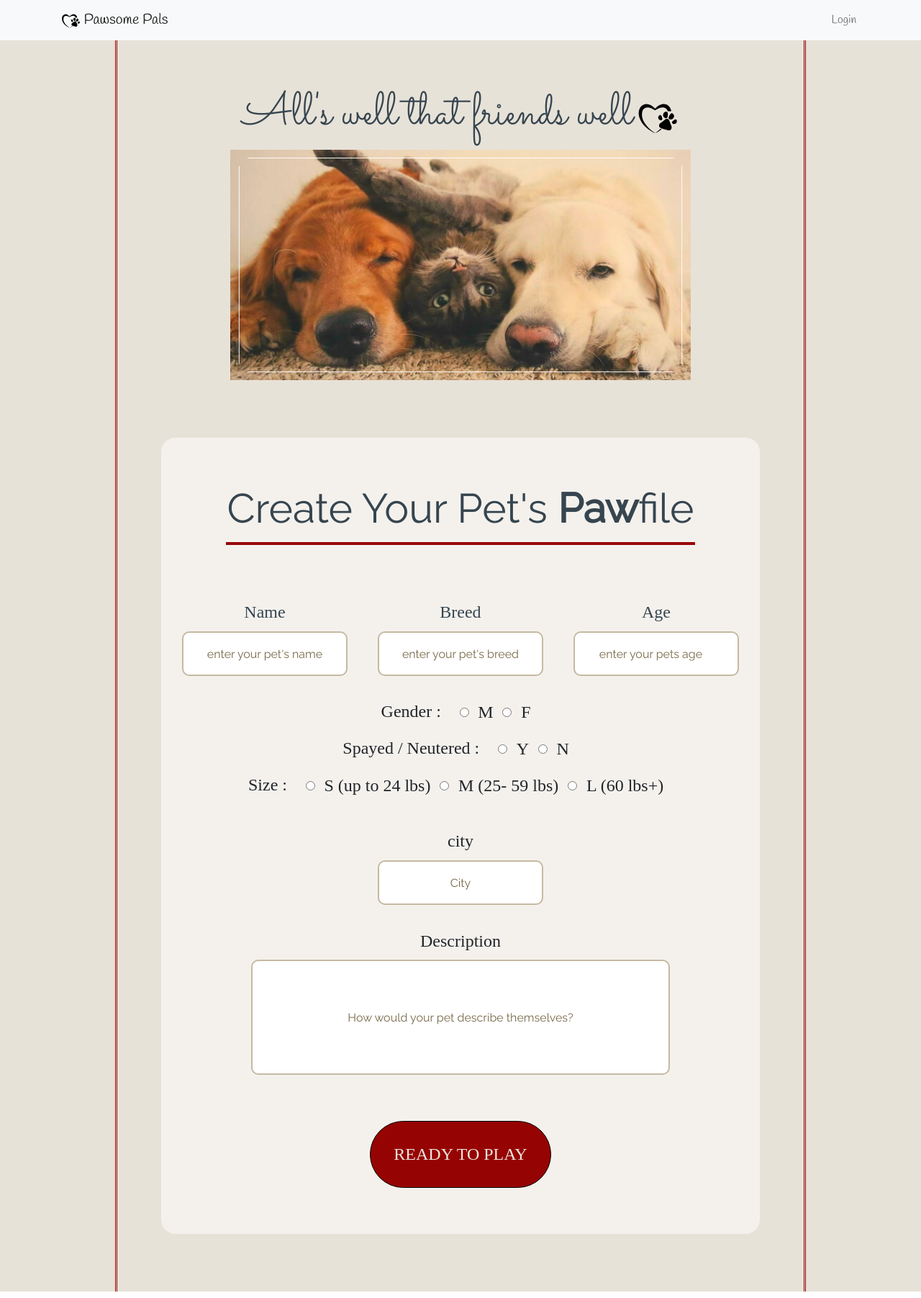
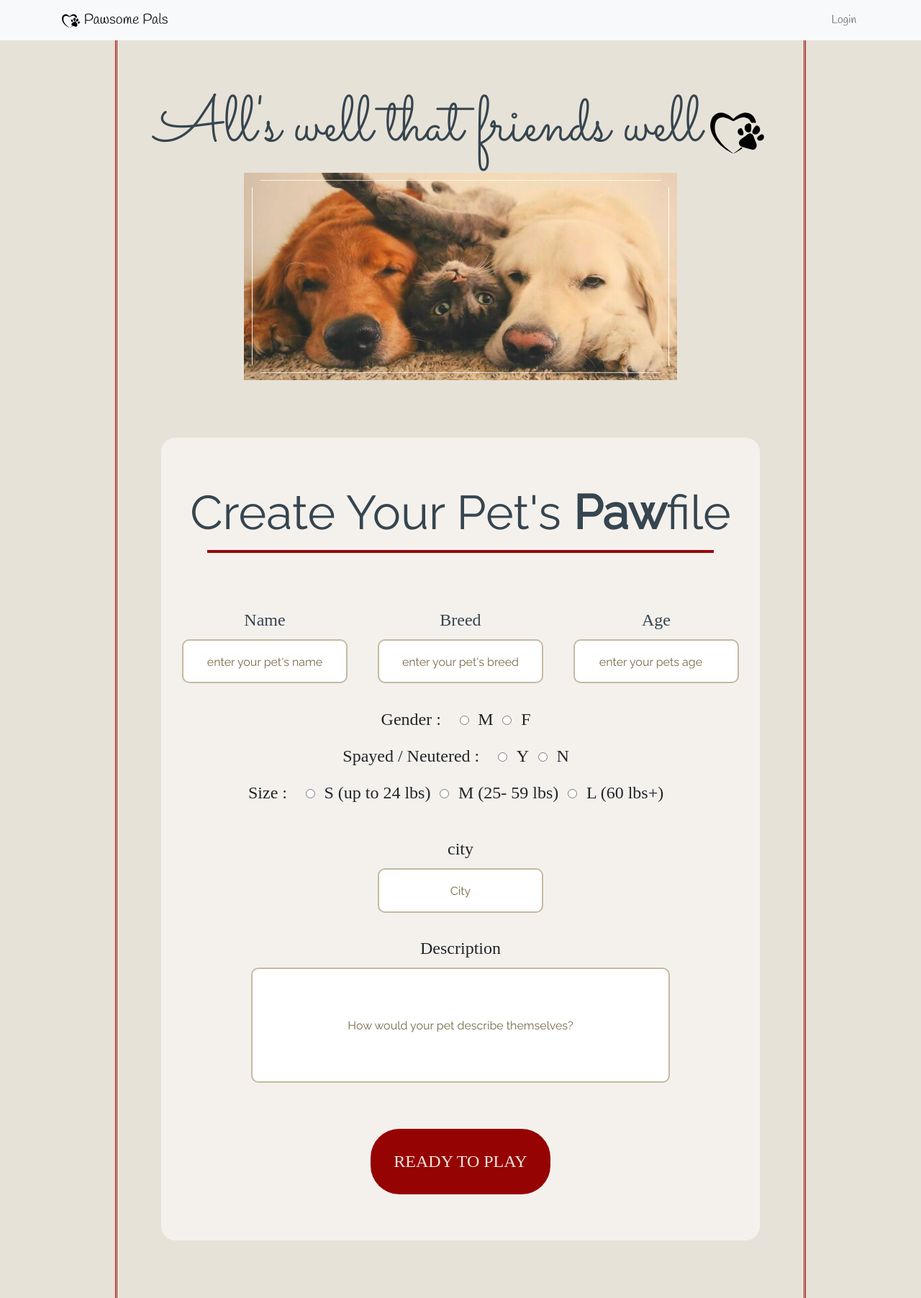
Before and after one commit to miaju/pawsome-pals, a React (Create React App) app: page /pets/new in a window 1280 px wide. Shown: the whole page at 72% size. Built offline with nearby package versions, Linux system fonts and the light colour scheme; no server answers; a web font is replaced by a local one.

Commit message:
Adjust Form style

```diff
--- a/src/components/Form.js
+++ b/src/components/Form.js
@@ -63,11 +63,11 @@ export default function Form(props) {
     <div id="body">
       <div id="page-container">
         <div id="header">
+          <img src={cuddling} id="pets-cuddling" alt="cuddling-pets" />
           <h1>
             All's well that friends well
             <img src={pawprint} id="pawprint" alt="pawprint-icon" />
           </h1>
-          <img src={cuddling} id="pets-cuddling" alt="cuddling-pets" />
         </div>
         <div id="form-container">
           <h1>Create Your Pet's <b>Paw</b>file</h1>
--- a/src/components/styling/Form.scss
+++ b/src/components/styling/Form.scss
@@ -19,7 +19,7 @@
       color: #36454f;
       h1 {
         position: absolute;
-        font: 5vw "sacramento";
+        font: 7vw "sacramento";
         margin-top: 3vh;
       }
       #pawprint {
@@ -27,9 +27,9 @@
         width: 1em;
       }
       #pets-cuddling {
-        margin-top: 15vh;
-        width: 50vw;
-        height: 40vh;
+        margin-top: 19vh;
+        width: 47vw;
+        height: 36vh;
       }
     }
   }
@@ -55,7 +55,7 @@
 
   h1 {
     font-family: "Raleway";
-    font-size: 57px;
+    font-size: 66px;
     padding-bottom: 0vw;
     margin-bottom: 1vw;
     color: #36454f;
@@ -112,13 +112,13 @@
     color: #eae6dd;
     font-size: x-large;
     padding: 2rem;
-    border-radius: 100px;
-    border: 1px solid black;
+    border-radius: 40px;
+    border: 0px solid #960303;
   }
 
   #border-line {
     display: flex;
-    width: 51vw;
+    width: 55vw;
     border-top: 4px solid;
     padding-bottom: 10vh;
     border-color: #960303;
```
